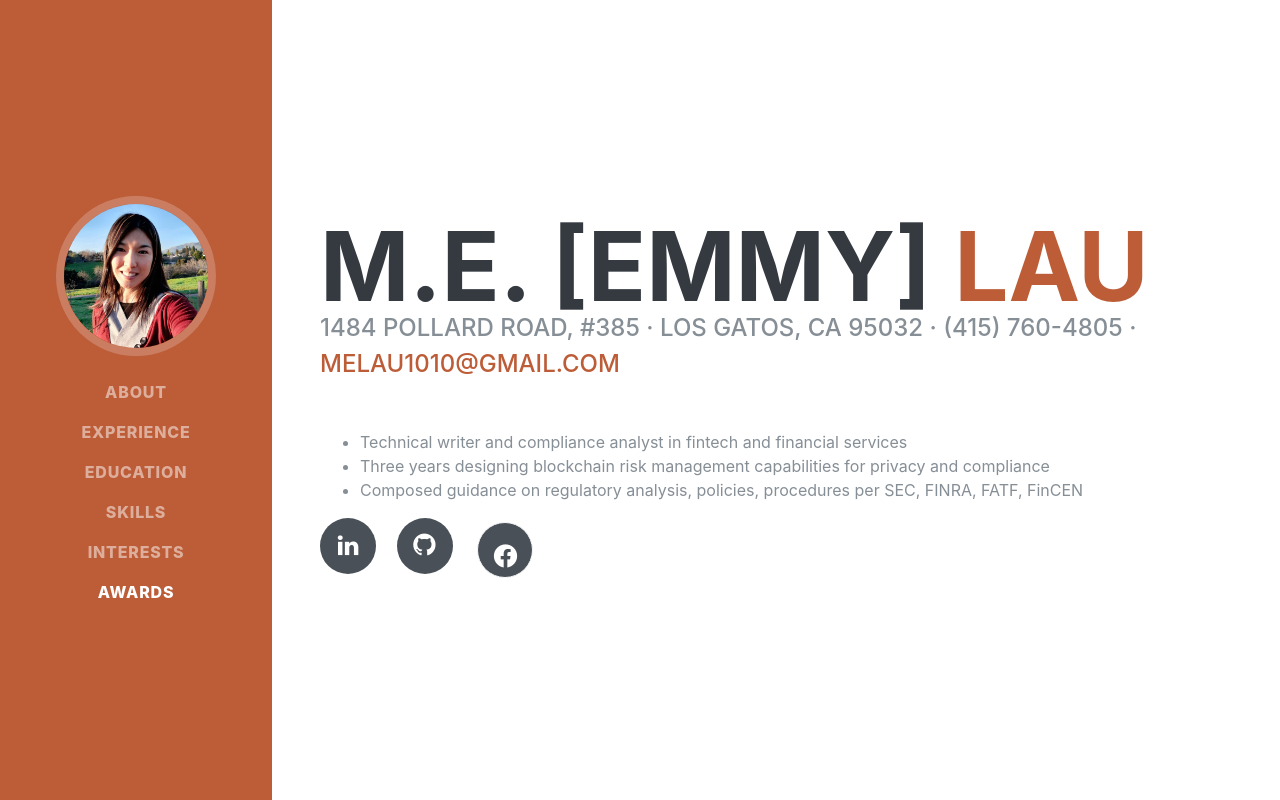
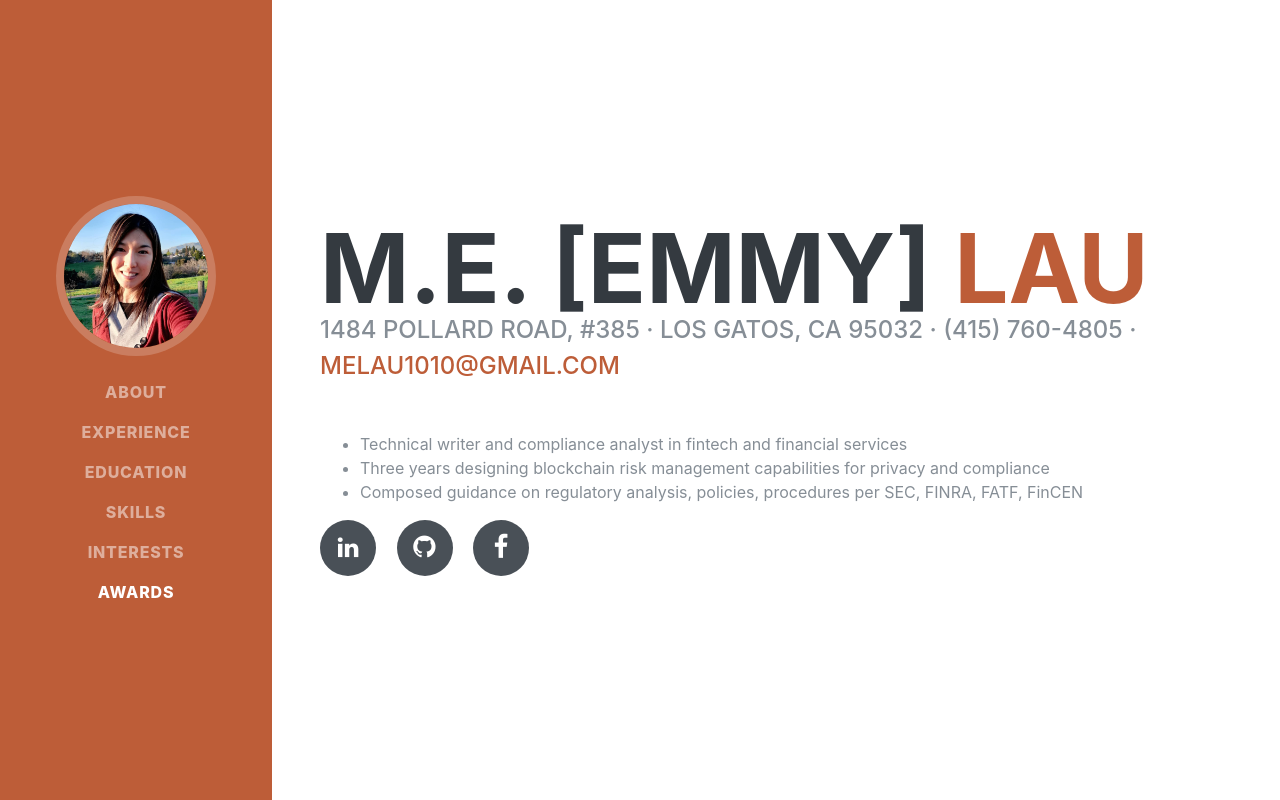
Before and after one commit to melau1010/work_info, a website: page index.html in a window 1280 px wide. Shown: the top 800 px of the page. Drawn offline with nearby package versions, Linux system fonts and the light colour scheme; files that its build step writes are made by us from their sources; files whose address does not match are found by name; a web font is replaced by a local one.

Commit message:
Update index.html

```diff
--- a/index.html
+++ b/index.html
@@ -86,8 +86,8 @@
           <a target="_blank" href="https://github.com/melau1010">
             <i alignment-baseline="baseline" class="fa fa-github" style="font-size:26px;color:white"></i>
           </a>
-          <a class="btn btn-outline-light btn-social mx-1" href="https://www.facebook.com/emmywriter/?ref=br_rs" target="_blank">
-            <i class="fab fa-fw fa-facebook-f"></i>
+          <a target="_blank" href="https://www.facebook.com/emmywriter/?ref=br_rs">
+            <i alignment-baseline="baseline" class="fa fa-facebook" style="font-size:26px;color:white"></i>
             </a>
 
         </div>
```
